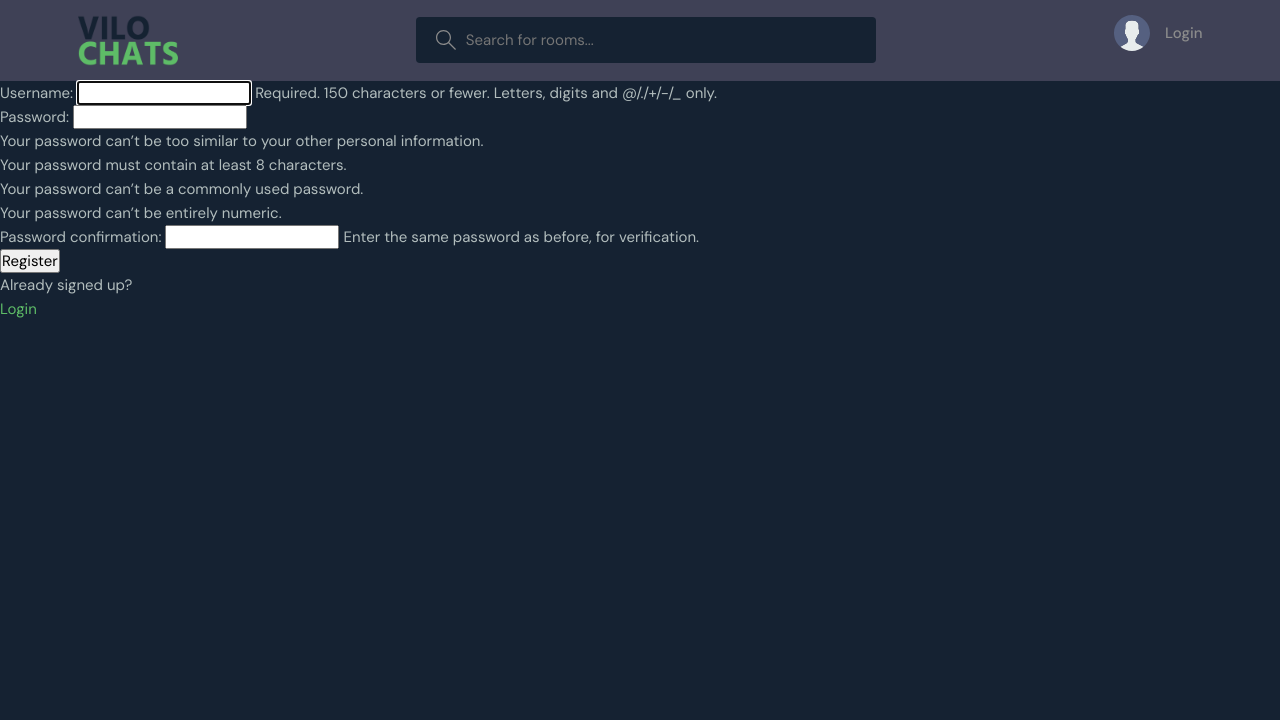
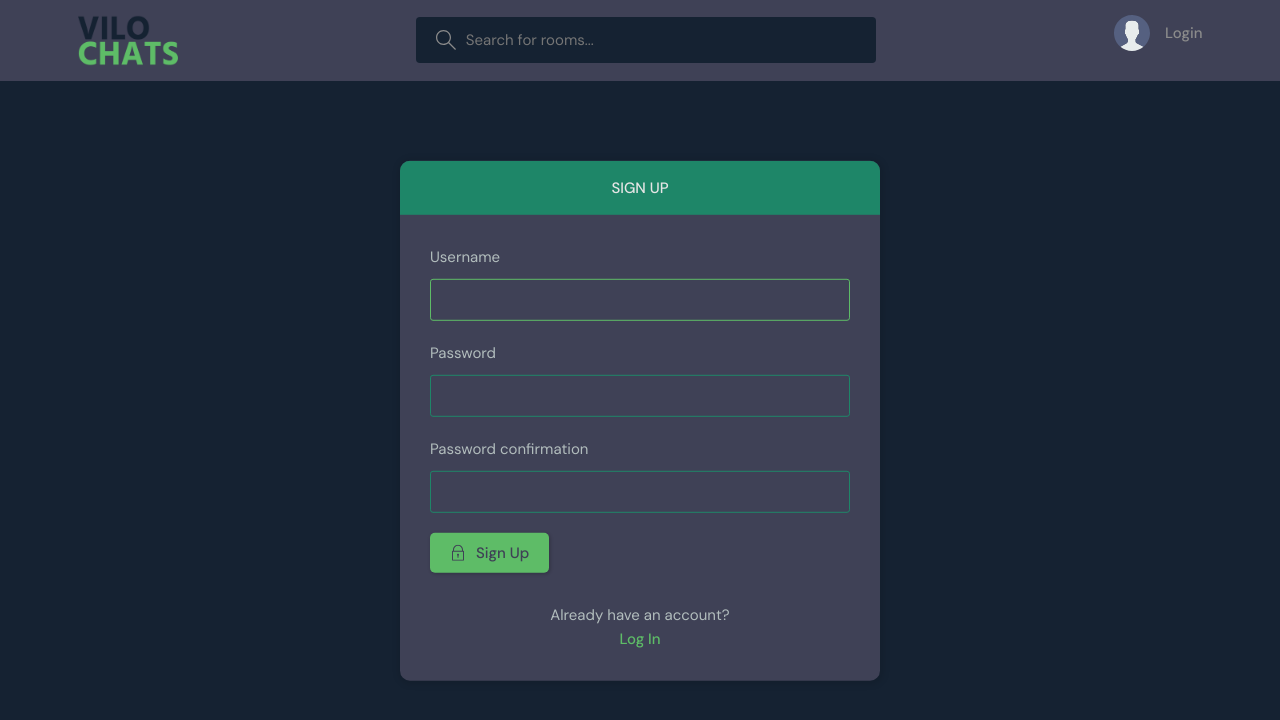
Before and after one commit to vilaxx0/Chat-Room-Website, a Django app: page /register/ in a window 1280 px wide. Shown: the top 720 px of the page. Run offline with Django 4.2, Linux system fonts and the light colour scheme.

Commit message:
login/register/delete UI

```diff
--- a/base/forms.py
+++ b/base/forms.py
@@ -1,9 +1,15 @@
 # Custom file created manually
 from django.forms import ModelForm
 from .models import Room
+from django.contrib.auth.models import User
 
 class RoomForm(ModelForm):
     class Meta:
         model = Room
         fields = '__all__'
         exclude = ['host', 'participants']
+
+class UserForm(ModelForm):
+    class Meta:
+        model = User
+        fields = ['username', 'email']
--- a/base/templates/base/feed_component.html
+++ b/base/templates/base/feed_component.html
@@ -42,7 +42,9 @@
       </svg>
       {{room.participants.count}} Joined
     </a>
-    <p class="roomListRoom__topic">{{room.topic.name}}</p>
+    <a href="{% url 'home' %}?q={{room.topic.name}}">
+      <p class="roomListRoom__topic">{{room.topic.name}}</p>
+    </a>
   </div>
 </div>
 {% endfor %}
--- a/base/templates/base/login_register.html
+++ /dev/null
@@ -1,25 +0,0 @@
-{%extends 'main.html'%} {%block content%} {% if page == 'login' %}
-<div>
-  <form action="" method="POST">
-    {% csrf_token %}
-    <label>Username:</label>
-    <input type="text" name="username" placeholder="Enter Username" />
-
-    <label>Password:</label>
-    <input type="password" name="password" placeholder="Enter Password" />
-
-    <input type="submit" value="Login" />
-  </form>
-  <p>Haven't signed up yet?</p>
-  <a href="{% url 'register' %}">Sign Up</a>
-</div>
-{% else %}
-<div>
-  <form action="" method="POST">
-    {% csrf_token %} {{ form.as_p }}
-    <input type="submit" value="Register" />
-  </form>
-  <p>Already signed up?</p>
-  <a href="{% url 'login' %}">Login</a>
-</div>
-{% endif %} {%endblock content%}
--- a/base/templates/base/profile.html
+++ b/base/templates/base/profile.html
@@ -16,7 +16,11 @@
         <div class="profile__info">
           <h3>{{ user.username }}</h3>
           <p>@{{ user.username }}</p>
-          <a href="edit-user.html" class="btn btn--main btn--pill">Edit Profile</a>
+          {% if request.user == user %}
+          <a href="{% url 'edit-profile' %}" class="btn btn--main btn--pill">
+            Edit Profile
+          </a>
+          {% endif %}
         </div>
         <div class="profile__about">
           <h3>About</h3>
--- a/base/templates/base/room.html
+++ b/base/templates/base/room.html
@@ -86,7 +86,9 @@
             </a>
           </div>
           <div class="room__details">{{room.description}}</div>
-          <span class="room__topics">{{room.topic}}</span>
+          <a href="{% url 'home' %}?q={{room.topic.name}}">
+            <span class="room__topics">{{room.topic}}</span>
+          </a>
         </div>
 
         <div class="room__conversation">
--- a/base/templates/base/room_form.html
+++ b/base/templates/base/room_create_update.html
@@ -61,9 +61,9 @@
           </div>
 
           <div class="form__action">
-            <a class="btn btn--dark" href="{{request.META.HTTP_REFERER}}"
-              >Cancel</a
-            >
+            <a class="btn btn--dark" href="{{request.META.HTTP_REFERER}}">
+              Cancel
+            </a>
             {% if update == True %}
             <button class="btn btn--main" type="submit">Update Room</button>
             {% else %}
--- a/base/templates/base/topics_component.html
+++ b/base/templates/base/topics_component.html
@@ -1,11 +1,11 @@
 <div class="topics">
   <div class="topics__header">
-    <h2>Browse Topics</h2>
+    <h2>Browse Rooms by Topics</h2>
   </div>
   <ul class="topics__list">
     <li>
       <a href="{% url 'home' %}" class="active">
-        All <span>{{topics.count}}</span>
+        All <span>{{all_rooms}}</span>
       </a>
     </li>
     {% for topic in topics %}
--- a/base/urls.py
+++ b/base/urls.py
@@ -10,6 +10,7 @@ urlpatterns = [
     path('room/<str:pk>/', views.room, name="room"),
 
     path('profile/<str:pk>/', views.userProfile, name="user-profile"),
+    path('edit-profile/', views.editProfile, name="edit-profile"),
 
     path('create-room/', views.createRoom, name="create-room"),
     path('update-room/<str:pk>/', views.updateRoom, name="update-room"),
--- a/base/views.py
+++ b/base/views.py
@@ -1,7 +1,7 @@
 from django.shortcuts import render, redirect
 from django.db.models import Q
 from .models import Room, Topic, Message
-from .forms import RoomForm
+from .forms import RoomForm, UserForm
 from django.contrib.auth.models import User
 from django.contrib import messages
 from django.contrib.auth import authenticate, login, logout
@@ -30,7 +30,7 @@ def loginPage(request):
             messages.error(request, 'Username OR Password is incorrect!')
 
     context = {'page': 'login'}
-    return render(request, 'base/login_register.html', context)
+    return render(request, 'login_register.html', context)
 
 def logoutUser(request):
     logout(request)
@@ -51,7 +51,7 @@ def registerPage(request):
             messages.error(request, 'ERROR: ocurred during registration!')
 
     context = {'form':form}
-    return render(request, 'base/login_register.html', context)
+    return render(request, 'login_register.html', context)
 
 def home(request):
     q = None
@@ -63,14 +63,15 @@ def home(request):
     rooms = Room.objects.filter(
         Q(topic__name__icontains=q) |
         Q(name__icontains=q) |
-        Q(description__icontains=q) |
+        # Q(description__icontains=q) |
         Q(host__username__icontains=q)
     )
-    topics = Topic.objects.all()
+    topics = Topic.objects.all()[:4]
 
     room_messages = Message.objects.filter(Q(room__topic__name__icontains=q))[:5]
+    all_rooms_count = Room.objects.all().count()
 
-    context = {'rooms': rooms, 'topics': topics, 'room_messages': room_messages}
+    context = {'rooms': rooms, 'topics': topics, 'room_messages': room_messages, 'all_rooms': all_rooms_count}
     return render(request, 'base/home.html', context)
 
 def room(request, pk):
@@ -95,9 +96,25 @@ def userProfile(request, pk):
     user = User.objects.get(id=pk)
     rooms = user.room_set.all()
     room_messages = user.message_set.all()
-    topics = Topic.objects.all()
-    context = {'user': user, 'rooms': rooms, 'room_messages': room_messages, 'topics': topics }
+    topics = Topic.objects.all()[:4]
+    all_rooms_count = Room.objects.all().count()
+
+    context = {'user': user, 'rooms': rooms, 'room_messages': room_messages, 'topics': topics, 'all_rooms': all_rooms_count }
     return render(request, 'base/profile.html', context)
+
+@login_required(login_url='login')
+def editProfile(request):
+    user = request.user
+    form = UserForm(instance=user)
+
+    if(request.method == 'POST'):
+        form = UserForm(request.POST, instance=user)
+        if(form.is_valid()):
+            form.save()
+            return redirect('profile', pk=user.id)
+
+    context = {'form': form }
+    return render(request, 'base/profile_edit.html', context)
 
 @login_required(login_url='login')
 def createRoom(request):
@@ -117,7 +134,7 @@ def createRoom(request):
 
     topics = Topic.objects.all()
     context = {'form':form, 'topics': topics}
-    return render(request, 'base/room_form.html', context)
+    return render(request, 'base/room_create_update.html', context)
 
 @login_required(login_url='login')
 def updateRoom(request, pk):
@@ -139,7 +156,7 @@ def updateRoom(request, pk):
 
     topics = Topic.objects.all()
     context = {'update': True, 'form': form, 'topics': topics, 'room': room }
-    return render(request, 'base/room_form.html', context)
+    return render(request, 'base/room_create_update.html', context)
 
 @login_required(login_url='login')
 def deleteRoom(request, pk):
--- a/static/styles/main.css
+++ b/static/styles/main.css
@@ -331,6 +331,12 @@ a {
 @media screen and (max-width: 600px) {
   .header__search input {
     width: 20rem;
+  }
+}
+
+@media screen and (max-width: 500px) {
+  .header__search {
+    display: none;
   }
 }
 
@@ -981,7 +987,6 @@ a {
   padding-left: 2rem;
   padding-right: 2rem;
   height: 80.5vh;
-  /* overflow-y: auto; */
   padding-bottom: 0;
 }
 
--- /dev/null
+++ b/templates/login_register.html
@@ -0,0 +1,107 @@
+{%extends 'main.html'%} {%block content%} {% if page == 'login' %}
+<main class="auth layout">
+  <div class="container">
+    <div class="layout__box">
+      <div class="layout__boxHeader">
+        <div class="layout__boxTitle">
+          <h3>Login</h3>
+        </div>
+      </div>
+      <div class="layout__body">
+        <form class="form" action="" method="POST">
+          {% csrf_token %}
+          <div class="form__group form__group">
+            <label for="room_name">Username</label>
+            <input
+              id="username"
+              name="username"
+              type="text"
+              placeholder="Enter Username..."
+            />
+          </div>
+          <div class="form__group">
+            <label for="password">Password</label>
+            <input
+              id="password"
+              name="password"
+              type="password"
+              placeholder="&bull;&bull;&bull;&bull;&bull;&bull;&bull;&bull;"
+            />
+          </div>
+
+          <button class="btn btn--main" type="submit" value="Login">
+            <svg
+              version="1.1"
+              xmlns="http://www.w3.org/2000/svg"
+              width="32"
+              height="32"
+              viewBox="0 0 32 32"
+            >
+              <path
+                d="M27 12h-1v-2c0-5.514-4.486-10-10-10s-10 4.486-10 10v2h-1c-0.553 0-1 0.447-1 1v18c0 0.553 0.447 1 1 1h22c0.553 0 1-0.447 1-1v-18c0-0.553-0.447-1-1-1zM8 10c0-4.411 3.589-8 8-8s8 3.589 8 8v2h-16v-2zM26 30h-20v-16h20v16z"
+              ></path>
+              <path
+                d="M15 21.694v4.306h2v-4.306c0.587-0.348 1-0.961 1-1.694 0-1.105-0.895-2-2-2s-2 0.895-2 2c0 0.732 0.413 1.345 1 1.694z"
+              ></path>
+            </svg>
+            Login
+          </button>
+        </form>
+
+        <div class="auth__action">
+          <p>Haven't signed up yet?</p>
+          <a href="{% url 'register' %}" class="btn btn--link">Sign Up</a>
+        </div>
+      </div>
+    </div>
+  </div>
+</main>
+
+{% else %}
+
+<main class="auth layout">
+  <div class="container">
+    <div class="layout__box">
+      <div class="layout__boxHeader">
+        <div class="layout__boxTitle">
+          <h3>Sign up</h3>
+        </div>
+      </div>
+      <div class="layout__body">
+        <form class="form" action="" method="POST">
+          {% csrf_token %} {% for field in form %}
+          <div class="form__group form__group">
+            <label for="room_name">{{field.label}}</label>
+            {{field}}
+          </div>
+          {% endfor %}
+
+          <button class="btn btn--main" type="submit" value="Register">
+            <svg
+              version="1.1"
+              xmlns="http://www.w3.org/2000/svg"
+              width="32"
+              height="32"
+              viewBox="0 0 32 32"
+            >
+              <path
+                d="M27 12h-1v-2c0-5.514-4.486-10-10-10s-10 4.486-10 10v2h-1c-0.553 0-1 0.447-1 1v18c0 0.553 0.447 1 1 1h22c0.553 0 1-0.447 1-1v-18c0-0.553-0.447-1-1-1zM8 10c0-4.411 3.589-8 8-8s8 3.589 8 8v2h-16v-2zM26 30h-20v-16h20v16z"
+              ></path>
+              <path
+                d="M15 21.694v4.306h2v-4.306c0.587-0.348 1-0.961 1-1.694 0-1.105-0.895-2-2-2s-2 0.895-2 2c0 0.732 0.413 1.345 1 1.694z"
+              ></path>
+            </svg>
+            Sign Up
+          </button>
+        </form>
+
+        <div class="auth__action">
+          <p>Already have an account?</p>
+          <a href="{% url 'login' %}" class="btn btn--link">Log In</a>
+        </div>
+      </div>
+    </div>
+  </div>
+</main>
+
+{% endif %} {%endblock content%}
--- a/templates/navbar.html
+++ b/templates/navbar.html
@@ -46,7 +46,7 @@
       </div>
 
       <div class="dropdown-menu">
-        <a href="settings.html" class="dropdown-link">
+        <a href="{% url 'edit-profile' %}" class="dropdown-link">
           <svg
             version="1.1"
             xmlns="http://www.w3.org/2000/svg"
```
Also changed, not shown: base/templates/base/home.html (+3 -5 lines), base/templates/base/profile_edit.html (added, +44 -0 lines), templates/delete.html (+36 -6 lines), base/templates/base/topics.html (added), db.sqlite3.
